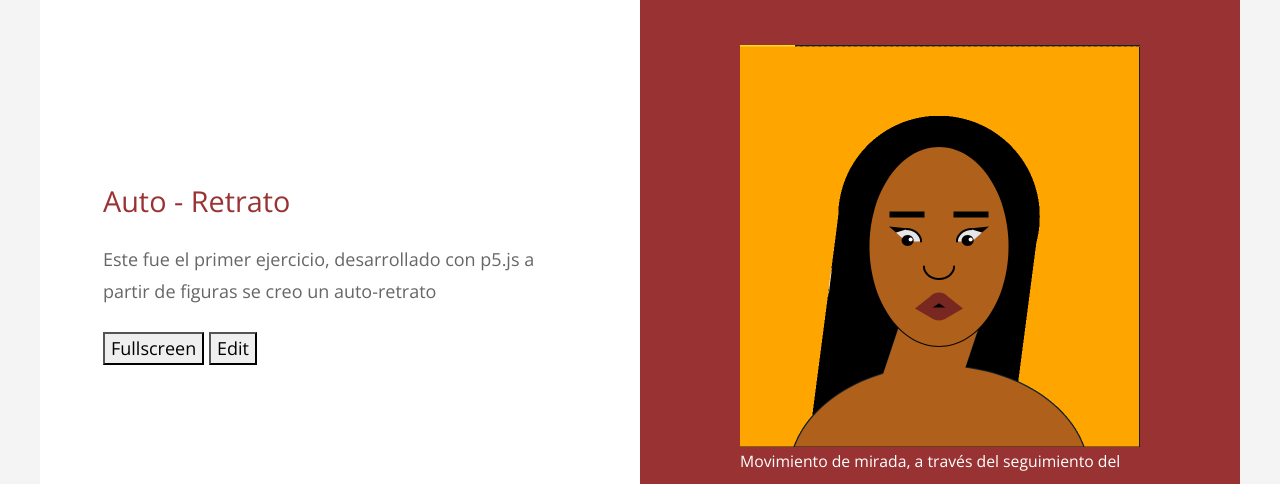
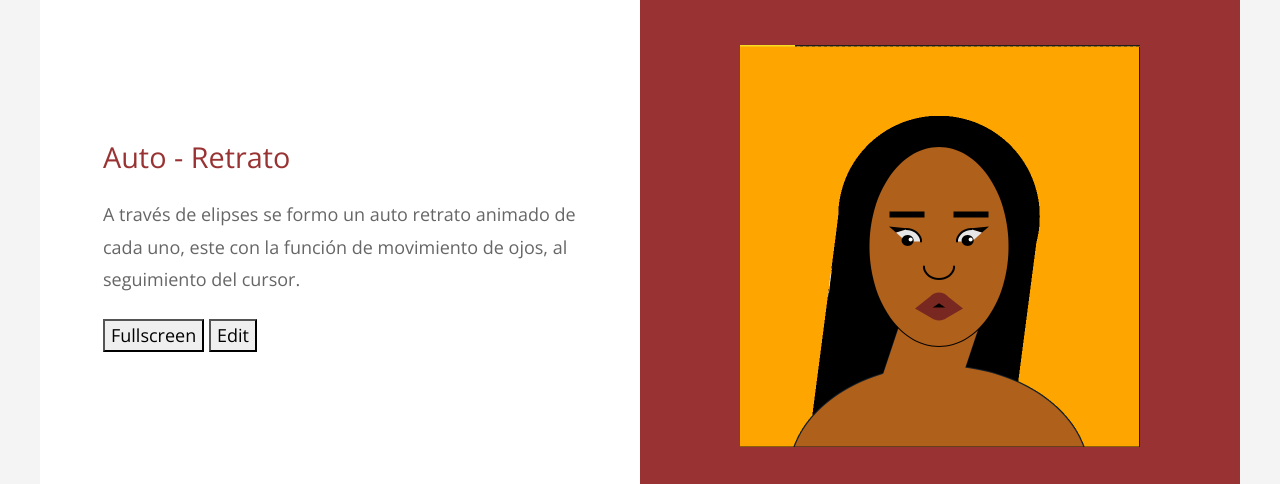
Before and after one commit to antoniapinosalinas/ie2020ap, a plain HTML site: page index.html in a window 1280 px wide. Shown: the part 433-917 px from the top of the page. Drawn offline with nearby package versions, Linux system fonts and the light colour scheme.

Commit message:
Update index.html

```diff
--- a/index.html
+++ b/index.html
@@ -62,7 +62,7 @@
    <div class="tm-flex-center p-5">
      <div class="tm-md-flex-center">
        <h2 class="tm-text-color-primary mb-4">Auto - Retrato</h2>
-       <p class="mb-4">Este fue el primer ejercicio, desarrollado con p5.js a partir de figuras se creo un auto-retrato</p>
+       <p class="mb-4">A través de elipses se formo un auto retrato animado de cada uno, este con la función de movimiento de ojos, al seguimiento del cursor. </p>
        <button onclick="location.href='https://editor.p5js.org/antoniapinosalinas/full/yS8wraVo1'">Fullscreen</button>
        <button onclick="location.href='https://editor.p5js.org/antoniapinosalinas/sketches/yS8wraVo1'">Edit</button>
      </div>
@@ -73,7 +73,7 @@
      <div class="tm-max-w-400 tm-flex-center tm-flex-col">
        <img src="img/autoretrato.png" alt="Image" class="img-fluid" >
 
-       <p class="tm-text-color-white small tm-font-thin mb-0">Movimiento de mirada, a través del seguimiento del cursor
+       <p class="tm-text-color-white small tm-font-thin mb-0">
        </p>
      </div>
    </div>
```
